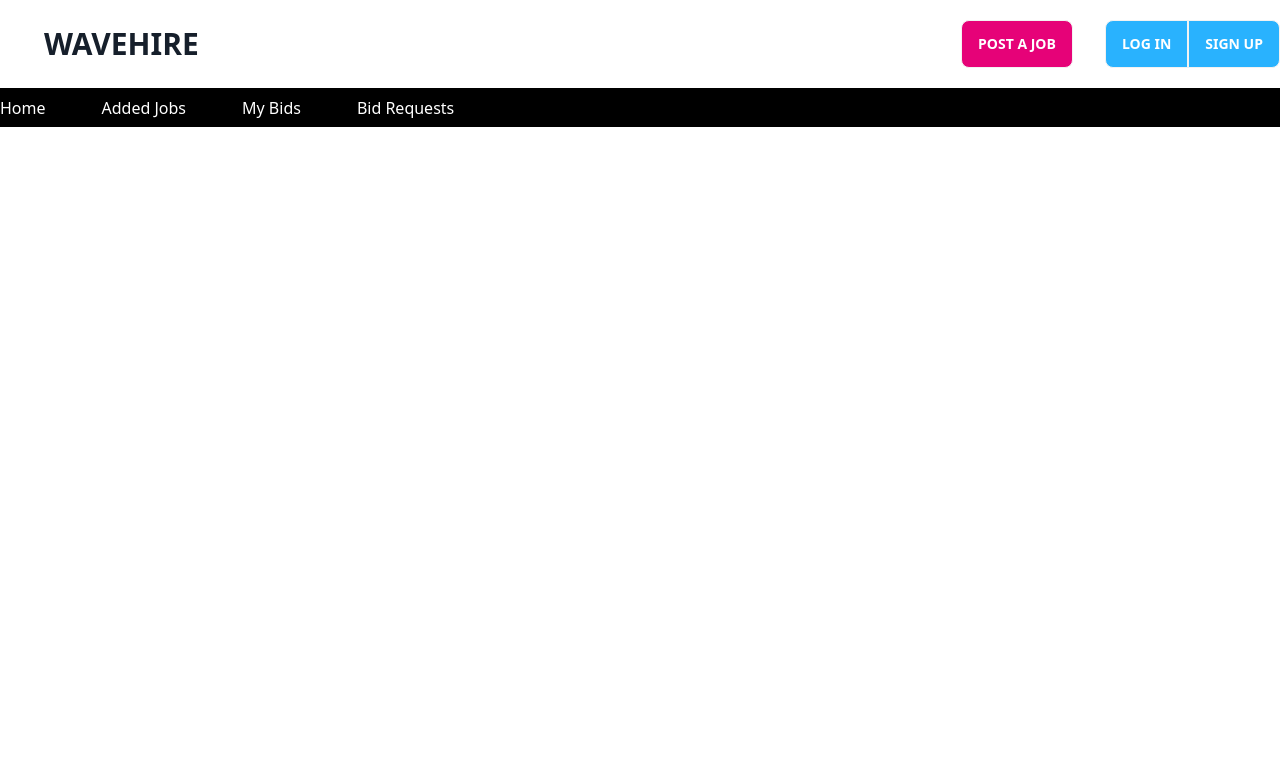
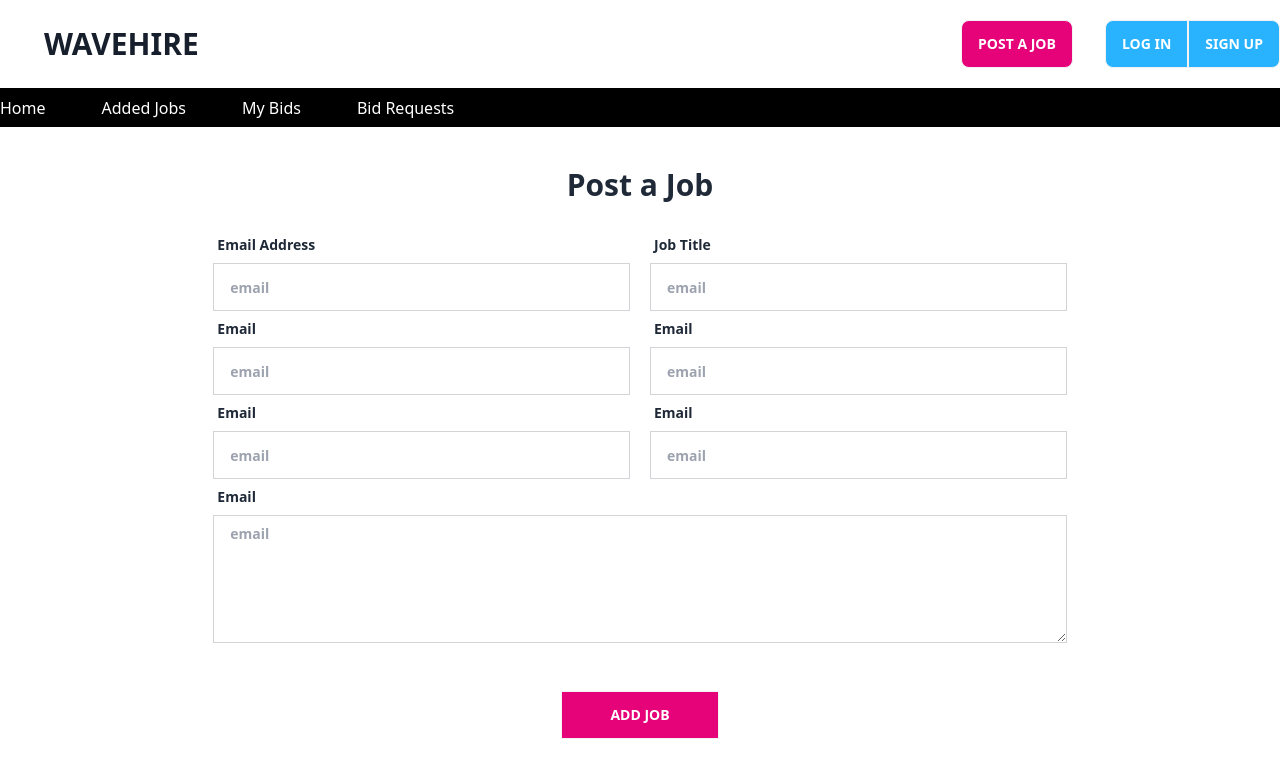
Before and after one commit to maharib820/b8a11-client-side, a React (Vite) app: page /post_job in a window 1280 px wide. Shown: the top 778 px of the page. Built offline with nearby package versions, Linux system fonts and the light colour scheme; no server answers; some icons are missing.

Commit message:
googlesignin and add job ui implemented

```diff
--- a/package.json
+++ b/package.json
@@ -20,6 +20,7 @@
     "react-icons": "^4.11.0",
     "react-router-dom": "^6.18.0",
     "react-tabs": "^6.0.2",
+    "react-type-animation": "^3.2.0",
     "sort-by": "^1.2.0",
     "sweetalert2": "^11.9.0"
   },
--- a/src/AuthProvider/AuthProvider.jsx
+++ b/src/AuthProvider/AuthProvider.jsx
@@ -1,6 +1,7 @@
 import { createContext, useEffect, useState } from "react";
 import { createUserWithEmailAndPassword, getAuth, onAuthStateChanged, signInWithEmailAndPassword, signOut } from "firebase/auth";
 import app from "../Firebase/Firebase.config"
+import PropTypes from 'prop-types';
 
 export const AuthContext = createContext(null);
 
@@ -52,3 +53,7 @@ const AuthProvider = ({children}) => {
 };
 
 export default AuthProvider;
+
+AuthProvider.propTypes = {
+    children : PropTypes.node
+}
--- a/src/Components/Navbar.jsx
+++ b/src/Components/Navbar.jsx
@@ -4,7 +4,7 @@ import { AiOutlineDownSquare } from "react-icons/ai";
 import { Link, NavLink, useLocation } from "react-router-dom";
 import { useContext, useState } from "react";
 import { AuthContext } from "../AuthProvider/AuthProvider";
-import Swal from 'sweetalert2'
+import Swal from 'sweetalert2';
 
 const Navbar = () => {
 
@@ -58,7 +58,7 @@ const Navbar = () => {
                     {
                         loading ? <span className="loading loading-ring loading-lg"></span> :
                             user ?
-                                <div className="flex items-center gap-2">
+                                <div className="flex items-center gap-1 md:gap-2">
                                     <div><img className="h-12 w-12 rounded-full" src={user?.photoURL} alt="" /></div>
                                     <p className="text-slate-700 italic">{user.displayName}</p>
                                     <div onClick={logOutHandler}>
--- a/src/Pages/Login/Login.jsx
+++ b/src/Pages/Login/Login.jsx
@@ -4,6 +4,7 @@ import { Link, useLocation, useNavigate } from "react-router-dom";
 import { useContext } from "react";
 import { AuthContext } from "../../AuthProvider/AuthProvider";
 import { GoogleAuthProvider, signInWithPopup } from "firebase/auth";
+import Swal from 'sweetalert2';
 
 const Login = () => {
 
@@ -24,7 +25,13 @@ const Login = () => {
                 navigate(location?.state ? location.state : "/")
             })
             .catch(error => {
-                console.log(error.message);
+                Swal.fire({
+                    position: "top-center",
+                    icon: "error",
+                    title: error.message,
+                    showConfirmButton: false,
+                    timer: 1500
+                });
             })
     }
 
@@ -35,7 +42,13 @@ const Login = () => {
                 navigate(location?.state ? location.state : "/")
             })
             .catch(error => {
-                console.log(error.message);
+                Swal.fire({
+                    position: "top-center",
+                    icon: "error",
+                    title: error.message,
+                    showConfirmButton: false,
+                    timer: 1500
+                });
             });
     }
 
--- a/src/Pages/PostAJob/PostAJob.jsx
+++ b/src/Pages/PostAJob/PostAJob.jsx
@@ -1,7 +1,73 @@
+import { useContext } from "react";
+import { AuthContext } from "../../AuthProvider/AuthProvider";
+
 const PostAJob = () => {
+
+    const { user } = useContext(AuthContext);
+
     return (
-        <div>
+        <div className="w-2/3 mx-auto">
+            <h2 className="text-3xl font-bold mt-10 mb-6 text-center">Post a Job</h2>
+            {/* row1 */}
+            <div className="flex gap-5">
+                <div className="form-control flex-1">
+                    <label className="label">
+                        <span className="label-text font-bold">Email Address</span>
+                    </label>
+                    <input readOnly defaultValue={user?.email} type="email" placeholder="email" className="font-bold text-sm input rounded-none input-bordered focus:border-black focus:outline-none h-12" required />
+                </div>
+                <div className="form-control flex-1">
+                    <label className="label">
+                        <span className="label-text font-bold">Job Title</span>
+                    </label>
+                    <input type="text" placeholder="email" className="font-bold text-sm input rounded-none input-bordered focus:border-black focus:outline-none h-12" required />
+                </div>
+            </div>
 
+            {/* row2 */}
+            <div className="flex gap-5">
+                <div className="form-control flex-1">
+                    <label className="label">
+                        <span className="label-text font-bold">Email</span>
+                    </label>
+                    <input type="email" placeholder="email" className="font-bold text-sm input rounded-none input-bordered focus:border-black focus:outline-none h-12" required />
+                </div>
+                <div className="form-control flex-1">
+                    <label className="label">
+                        <span className="label-text font-bold">Email</span>
+                    </label>
+                    <input type="email" placeholder="email" className="font-bold text-sm input rounded-none input-bordered focus:border-black focus:outline-none h-12" required />
+                </div>
+            </div>
+
+            {/* row3 */}
+            <div className="flex gap-5">
+                <div className="form-control flex-1">
+                    <label className="label">
+                        <span className="label-text font-bold">Email</span>
+                    </label>
+                    <input type="email" placeholder="email" className="font-bold text-sm input rounded-none input-bordered focus:border-black focus:outline-none h-12" required />
+                </div>
+                <div className="form-control flex-1">
+                    <label className="label">
+                        <span className="label-text font-bold">Email</span>
+                    </label>
+                    <input type="email" placeholder="email" className="font-bold text-sm input rounded-none input-bordered focus:border-black focus:outline-none h-12" required />
+                </div>
+            </div>
+
+            {/* row4 */}
+            <div className="flex gap-5">
+                <div className="form-control flex-1">
+                    <label className="label">
+                        <span className="label-text font-bold">Email</span>
+                    </label>
+                    <textarea placeholder="email" className="font-bold text-sm input rounded-none input-bordered focus:border-black focus:outline-none h-32 pt-2" required />
+                </div>
+            </div>
+            <div className="flex justify-center">
+                <input className="btn px-12 my-12 bg-[#e60278] text-white rounded-none" type="submit" value="Add Job" />
+            </div>
         </div>
     );
 };
--- a/src/Pages/Register/Register.jsx
+++ b/src/Pages/Register/Register.jsx
@@ -4,12 +4,30 @@ import { Link, useNavigate } from "react-router-dom";
 import { useContext } from "react";
 import { AuthContext } from "../../AuthProvider/AuthProvider";
 import { updateProfile } from "firebase/auth";
-import Swal from 'sweetalert2'
+import Swal from 'sweetalert2';
+import { GoogleAuthProvider, signInWithPopup } from "firebase/auth";
 
 const Register = () => {
 
-    const { createUser, logOut } = useContext(AuthContext);
+    const { createUser, logOut, auth } = useContext(AuthContext);
     const navigate = useNavigate();
+    const provider = new GoogleAuthProvider();
+
+    const googleSignIn = () => {
+        signInWithPopup(auth, provider)
+            .then(() => {
+                navigate("/")
+            })
+            .catch(error => {
+                Swal.fire({
+                    position: "top-center",
+                    icon: "error",
+                    title: error.message,
+                    showConfirmButton: false,
+                    timer: 1500
+                });
+            });
+    }
 
     const handleRegister = e => {
         e.preventDefault();
@@ -38,7 +56,13 @@ const Register = () => {
                 navigate("/login");
             })
             .catch(error => {
-                console.log(error.message);
+                Swal.fire({
+                    position: "top-center",
+                    icon: "error",
+                    title: error.message,
+                    showConfirmButton: false,
+                    timer: 1500
+                });
             })
     }
 
@@ -60,7 +84,7 @@ const Register = () => {
                 </div>
                 <p className="font-bold text-center my-5 w-10/12 mx-auto">Or</p>
                 <div className="flex justify-center">
-                    <button className="w-full lg:w-10/12 btn border-2 border-[#29b2fe] rounded-none"><FcGoogle className="text-3xl"></FcGoogle>Continue with Google</button>
+                    <button onClick={googleSignIn} className="w-full lg:w-10/12 btn border-2 border-[#29b2fe] rounded-none"><FcGoogle className="text-3xl"></FcGoogle>Continue with Google</button>
                 </div>
                 <hr className="h-2 w-10/12 mx-auto mt-20" />
                 <div className="mt-4"><h3 className="text-center font-bold">Already have an account? <Link to={"/login"}><span className="text-[#29b2fe]">Login</span></Link></h3></div>
```
Also changed, not shown: 1 other file (tests, documents, lock files or other folders).
